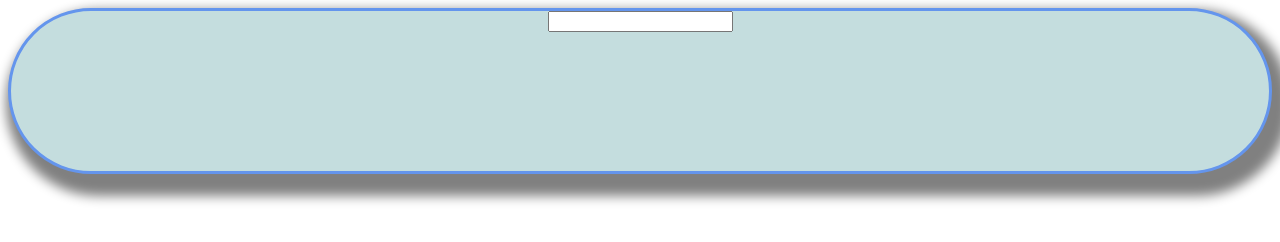
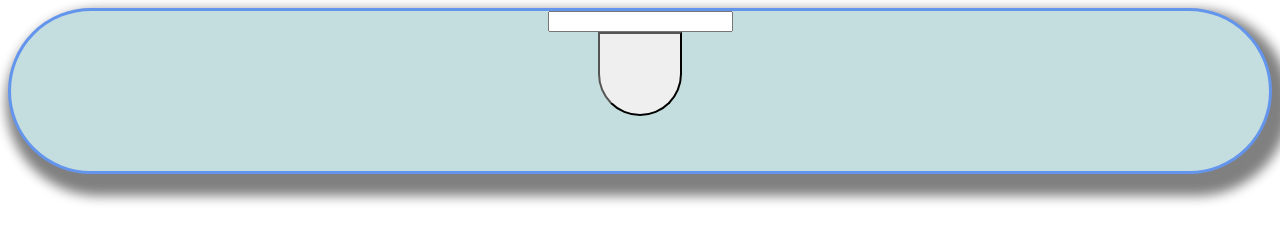
Before and after one commit to geraldthedev/notchoapp, a React app: page / in a window 1280 px wide. Built offline with nearby package versions, Linux system fonts and the light colour scheme.

Commit message:
some syntax changes

```diff
--- a/src/components/backProp.js
+++ b/src/components/backProp.js
@@ -4,9 +4,14 @@ import { CSSTransitionGroup } from 'react-transition-group';
 
 
 
-class BackProp extends React.Component{
+export default class BackProp extends React.Component{
+inital= () => {
+    this.setState({open: true })
+}
+
     render(){
         return(
+            <>
             <CSSTransitionGroup
             transitionName="shaded"
             transitionAppear={true}
@@ -16,8 +21,12 @@ class BackProp extends React.Component{
             >
             <div className ="BackProp">
         <input className="TakeIt"></input>
+         <br />
+        <button className="ReactButton"></button>
         </div>
+
         </CSSTransitionGroup>
+        </>
+
         )}
 }
-export default BackProp
--- a/src/components/backprop.css
+++ b/src/components/backprop.css
@@ -11,7 +11,7 @@
     border-color:  cornflowerblue;
 
 
-    }
+}
 
 
 .shaded-appear{
@@ -27,3 +27,12 @@
 
 
 }
+
+.ReactButton{
+    height: 2em;
+    width: 5em;
+    border-bottom-right-radius: 5em;
+    border-bottom-left-radius: 5em;
+    padding: 3em;
+    border:
+}
```
